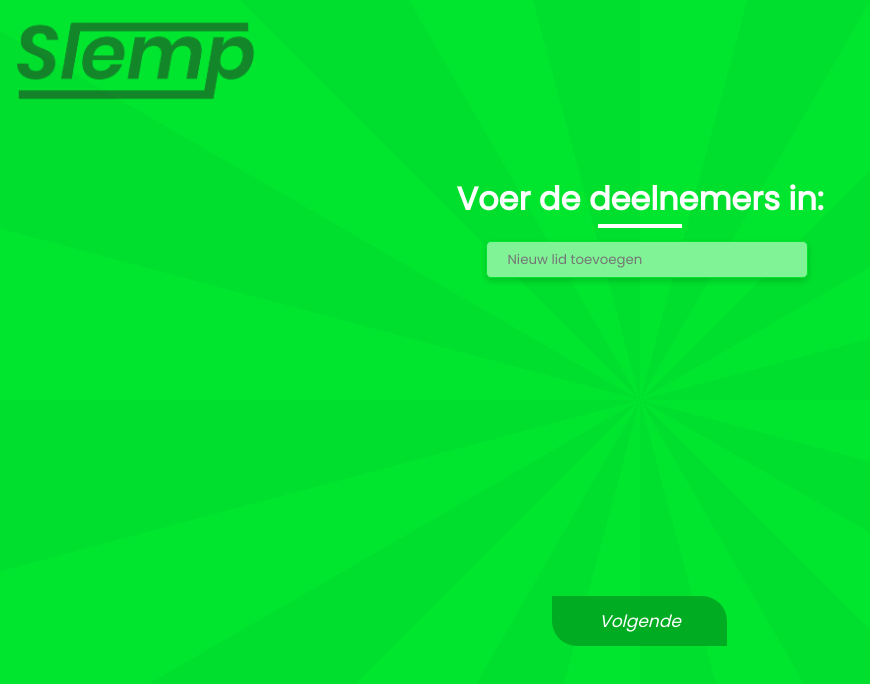
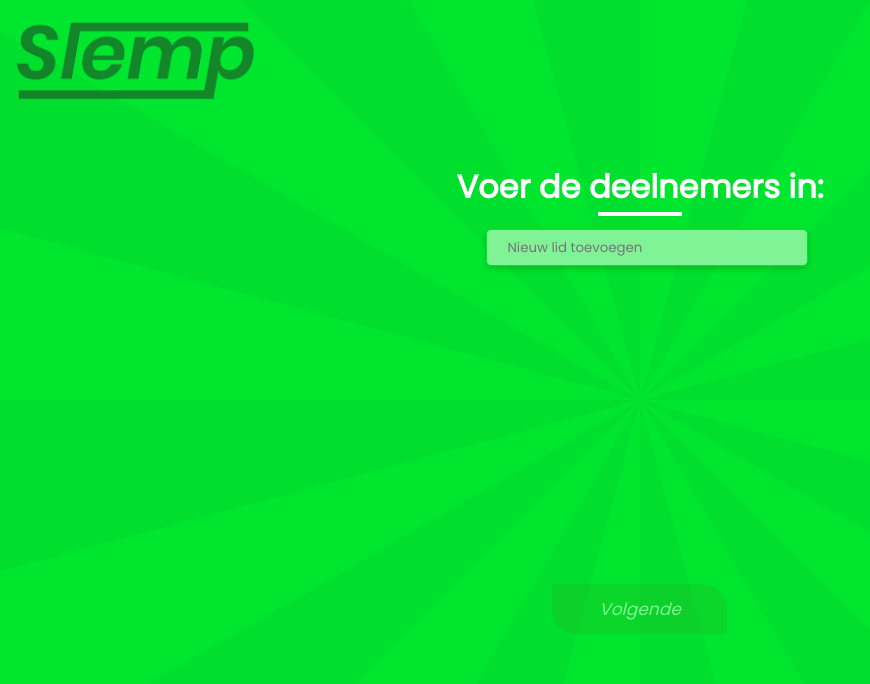
Before and after one commit to Roy-Ermers/slemp, a Vue app: page / in a window 1280 px wide. Both pictures are taken after a click on the button "Start". Shown: the top 684 px of the page, without its empty margins (0-870 px from the left). Built offline with nearby package versions, Linux system fonts and the light colour scheme.

Commit message:
questions/nameform

```diff
--- a/src/components/Question.vue
+++ b/src/components/Question.vue
@@ -112,10 +112,10 @@ export default {
   data: function() {
     return {
       currentQuestion: {
-        text: "At je drankje.",
-        timer: 30
+        text: "",
+        timer: undefined
       },
-      time: 30,
+      time: undefined,
       database: {}
     };
   },
--- a/src/components/nameForm.vue
+++ b/src/components/nameForm.vue
@@ -17,19 +17,24 @@
     <button
       @click="submit"
       class="nextbtn"
-      :disabled="names.length<2 && names.includes('')"
+      :class="{disabled: names.length < 2 || names.includes('')}"
     >Volgende</button>
+    <p class="alerttxt">{{AlertTxt}}</p>
   </div>
 </template>
 <script>
 export default {
   name: "nameForm",
   data: () => {
-    return { names: [] };
+    return { names: [], AlertTxt: "" };
   },
   methods: {
     submit: function() {
-      this.$emit("Names", this.names);
+      if (this.names.length < 2 || this.names.includes("")) {
+        this.AlertTxt = "Voeg minimaal 2 spelers toe";
+      } else {
+        this.$emit("Names", this.names);
+      }
     },
     addNewName(ev) {
       if (
@@ -89,27 +94,6 @@ input {
 input[type="text"].new {
   background-color: #80f397;
 }
-.addbtn {
-  border-radius: 100%;
-  border: none;
-  background-color: #248b00;
-  color: white;
-  margin-left: auto;
-  margin-right: auto;
-  display: block;
-  width: 30px;
-  height: 30px;
-  font-weight: 300;
-  position: absolute;
-  right: -30px;
-  bottom: 5px;
-  font-size: 32px;
-  line-height: 30px;
-  text-align: center;
-  cursor: pointer;
-  padding-left: 5px;
-  outline: none;
-}
 .nextbtn {
   font-family: "Poppins", sans-serif;
   background-color: #00ac22;
@@ -129,16 +113,27 @@ input[type="text"].new {
   outline: none;
   transition: background-color 250ms ease-in-out;
 }
-.nextbtn:disabled {
+.nextbtn.disabled {
   opacity: 0.5;
   cursor: pointer;
+  background-color: #ac000021;
 }
-.nextbtn:hover:not(:disabled) {
+.nextbtn:hover:not(.disabled) {
   background-color: #00ac22;
 }
 .container {
   height: 35vh;
   overflow-y: auto;
+}
+.alerttxt {
+  color: #ffffff;
+  font-weight: bold;
+  margin: 0;
+  min-height: 1.5em;
+  transition: opacity 0.3s cubic-bezier(0.175, 0.885, 0.32, 1.275);
+}
+.alerttxt:empty {
+  opacity: 0.5;
 }
 ::-webkit-scrollbar {
   background-color: #00e62e;
```
